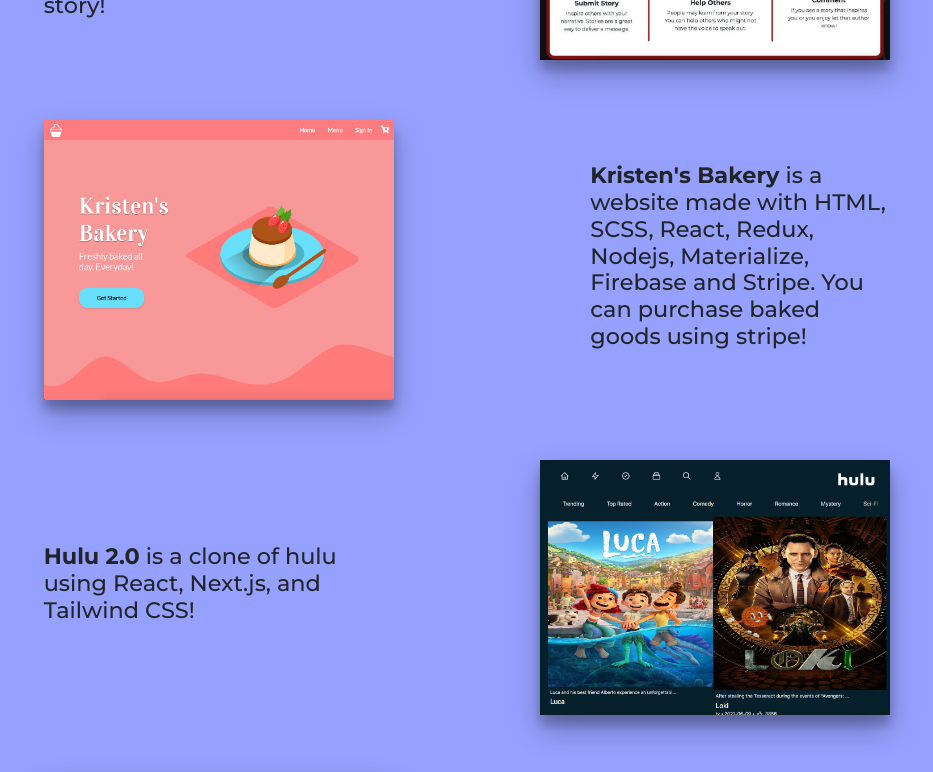
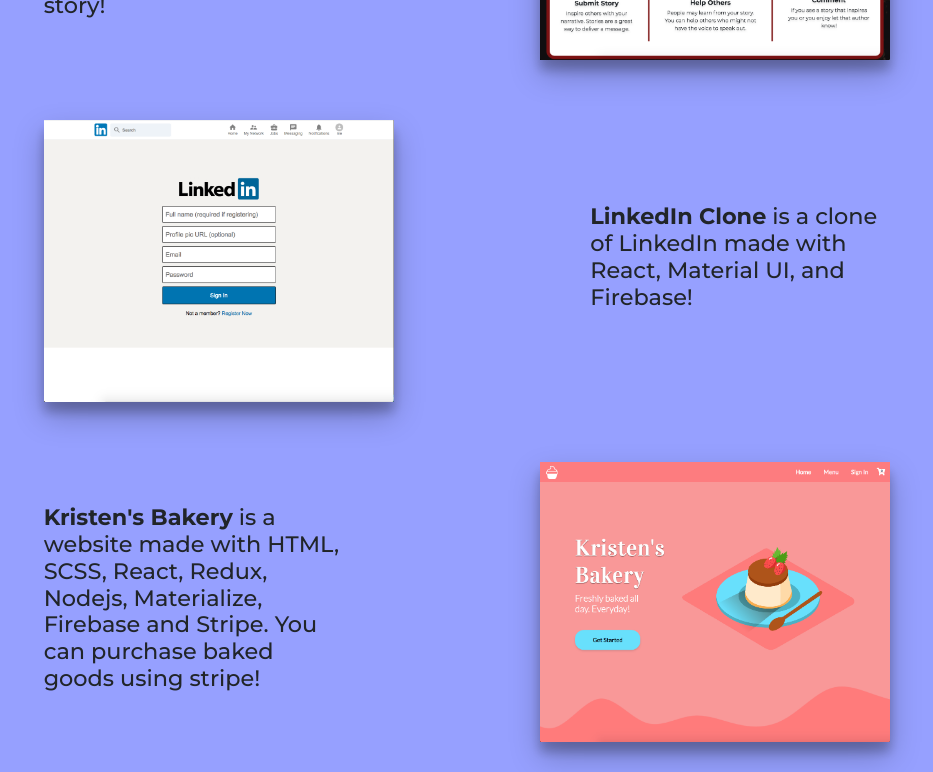
Before and after one commit to tom318267/portfolio, a React (Create React App) app: page / in a window 1280 px wide. Shown: the part 2560-3332 px from the top of the page, without its empty margins (173-1106 px from the left). Built offline with nearby package versions, Linux system fonts and the light colour scheme; no server answers.

Commit message:
add linkedin clone

```diff
--- a/src/components /MyWork/MyWork.js
+++ b/src/components /MyWork/MyWork.js
@@ -9,6 +9,7 @@
 import splash from "../../assets/splash.png";
 import delectable from "../../assets/delectable.png";
 import hulu2 from "../../assets/hulu2.png";
+import linkedin from "../../assets/linkedin.png";
 import Aos from "aos";
 import "aos/dist/aos.css";
 import "./MyWork.scss";
@@ -48,6 +49,20 @@
         >
           {" "}
           <img className="hvr-grow" src={storybook} alt="storybook-website" />
+        </a>
+      </div>
+      <div data-aos="fade-left" className="work-container">
+        <h3>
+          <strong>LinkedIn Clone</strong> is a clone of LinkedIn made with
+          React, Material UI, and Firebase!
+        </h3>
+        <a
+          rel="noreferrer"
+          target="_blank"
+          href="https://linked-in-clone-d75b2.web.app/"
+        >
+          {" "}
+          <img className="hvr-grow" src={linkedin} alt="linkedin" />
         </a>
       </div>
       <div data-aos="fade-left" className="work-container">
```
Also changed, not shown: src/assets/linkedin.png (added).
